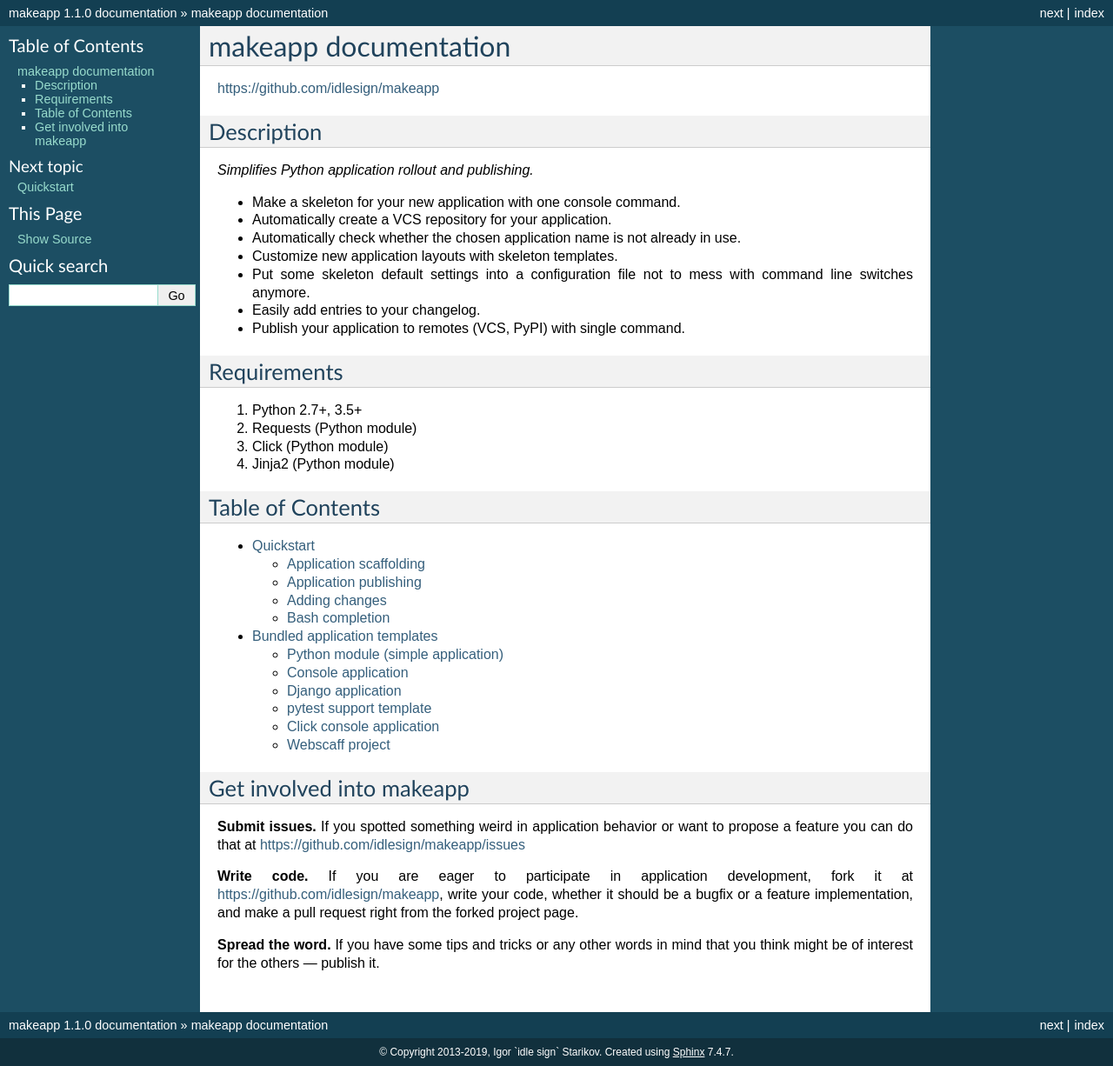
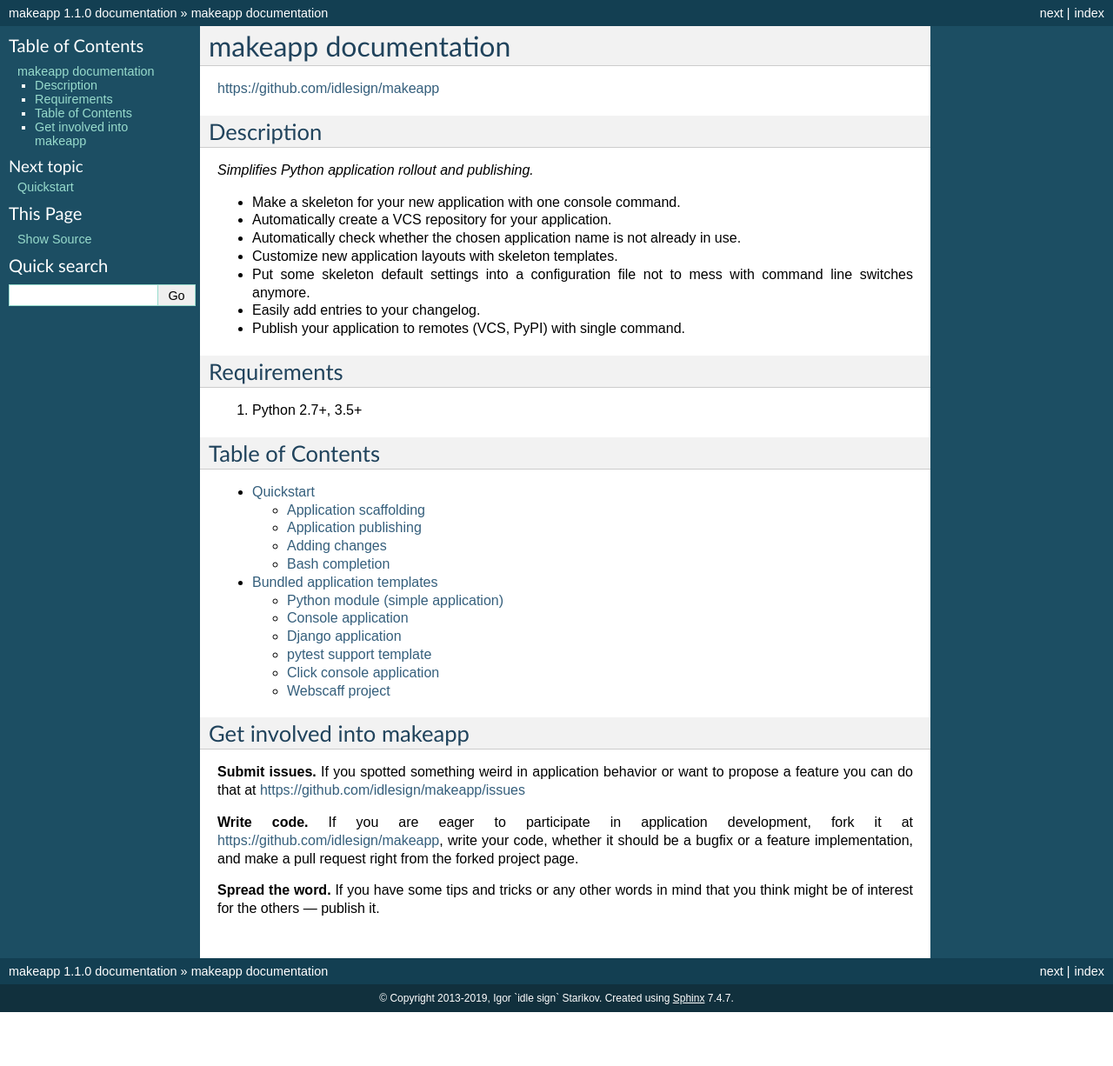
Before and after one commit to idlesign/makeapp, a Sphinx documentation site: the page built from docs/source/index.rst, in a window 1280 px wide. Shown: the whole page at 87% size. Built offline with Sphinx 7.4.7, drawn with Linux system fonts in a browser that asks for light colours; pages that are not in the unit, such as notebooks, are missing from menus; after the commit the page ends 1164 px from its top, so only the background shows below that.

Commit message:
Autoinstalled requirements are removed from docs.

```diff
--- a/docs/source/index.rst
+++ b/docs/source/index.rst
@@ -22,9 +22,6 @@
 ------------
 
 1. Python 2.7+, 3.5+
-2. Requests (Python module)
-3. Click (Python module)
-4. Jinja2 (Python module)
 
 
 Table of Contents
```
